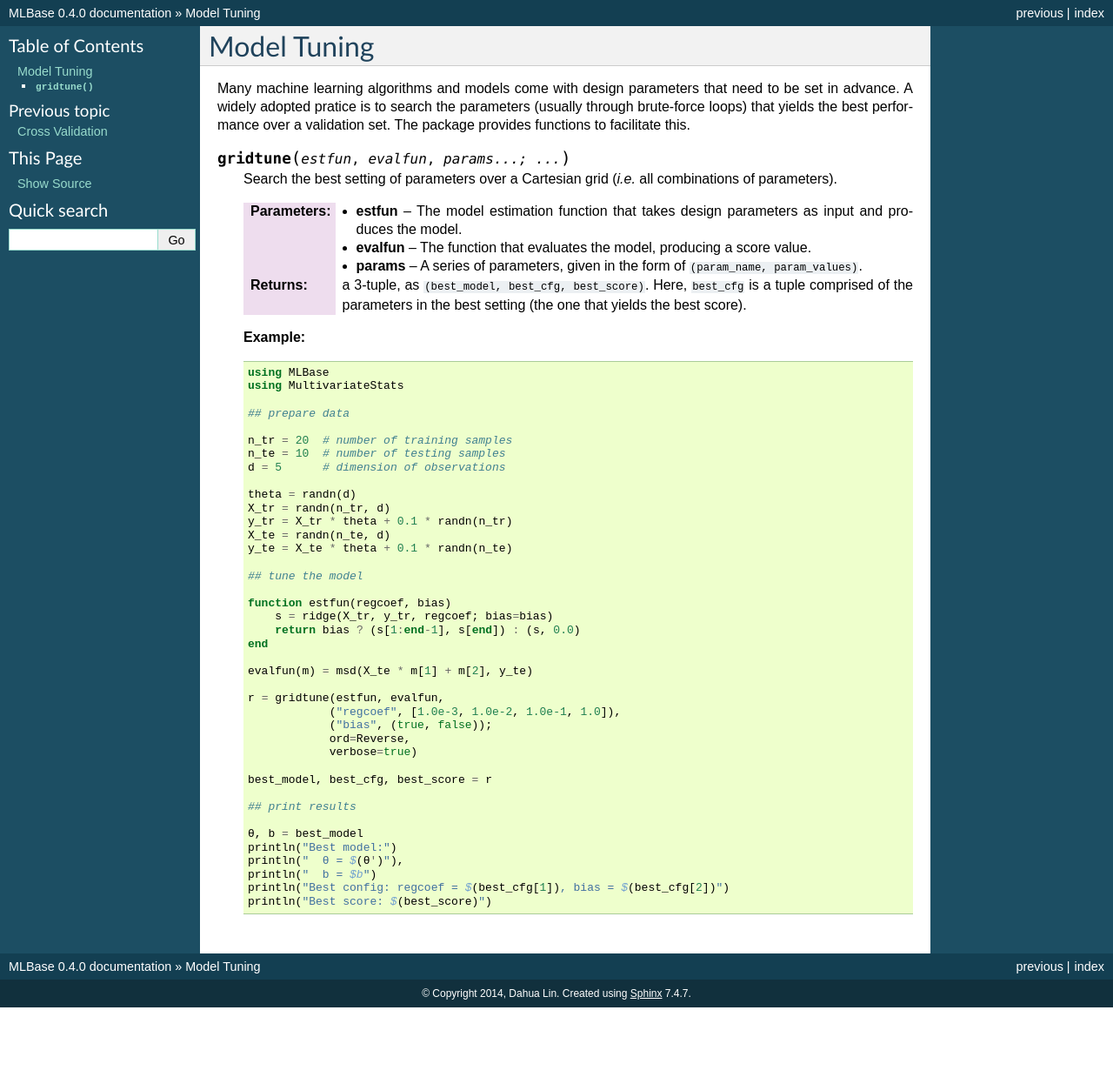
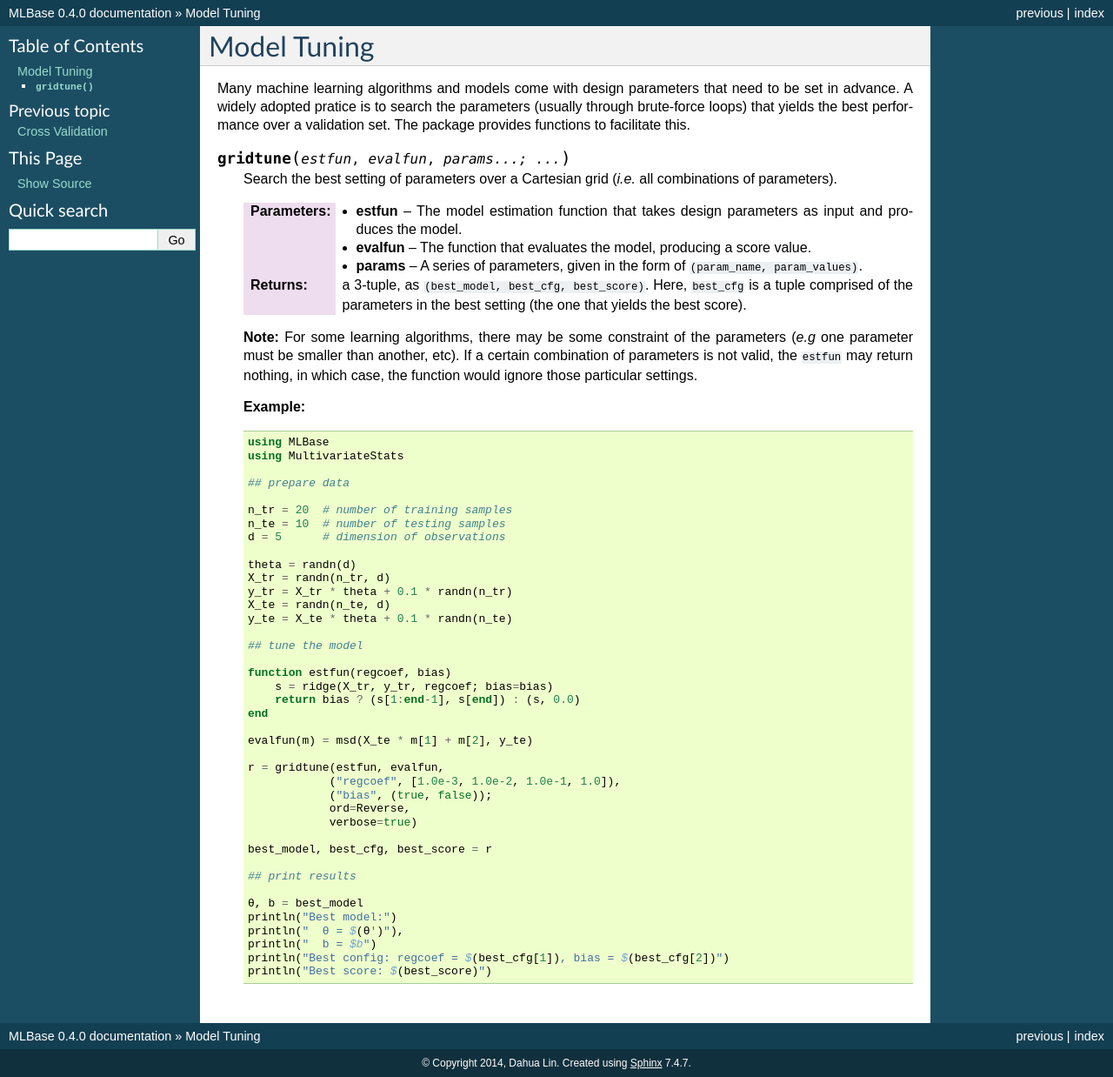
Before and after one commit to JuliaStats/MLBase.jl, a Sphinx documentation site: the page built from docs/source/modeltune.rst, in a window 1280 px wide. Shown: the whole page at 87% size. Built offline with Sphinx 7.4.7, drawn with Linux system fonts in a browser that asks for light colours; formulas are drawn with MathJax 3; before the commit the page ends 1158 px from its top, so only the background shows below that.

Commit message:
add a note to the doc of gridtune

```diff
--- a/docs/source/modeltune.rst
+++ b/docs/source/modeltune.rst
@@ -12,6 +12,8 @@ Many machine learning algorithms and models come with design parameters that nee
     :param params: A series of parameters, given in the form of ``(param_name, param_values)``.
 
     :return: a 3-tuple, as ``(best_model, best_cfg, best_score)``. Here, ``best_cfg`` is a tuple comprised of the parameters in the best setting (the one that yields the best score).
+
+    **Note:** For some learning algorithms, there may be some constraint of the parameters (*e.g* one parameter must be smaller than another, etc). If a certain combination of parameters is not valid, the ``estfun`` may return nothing, in which case, the function would ignore those particular settings.
 
     **Example:**
 
```
